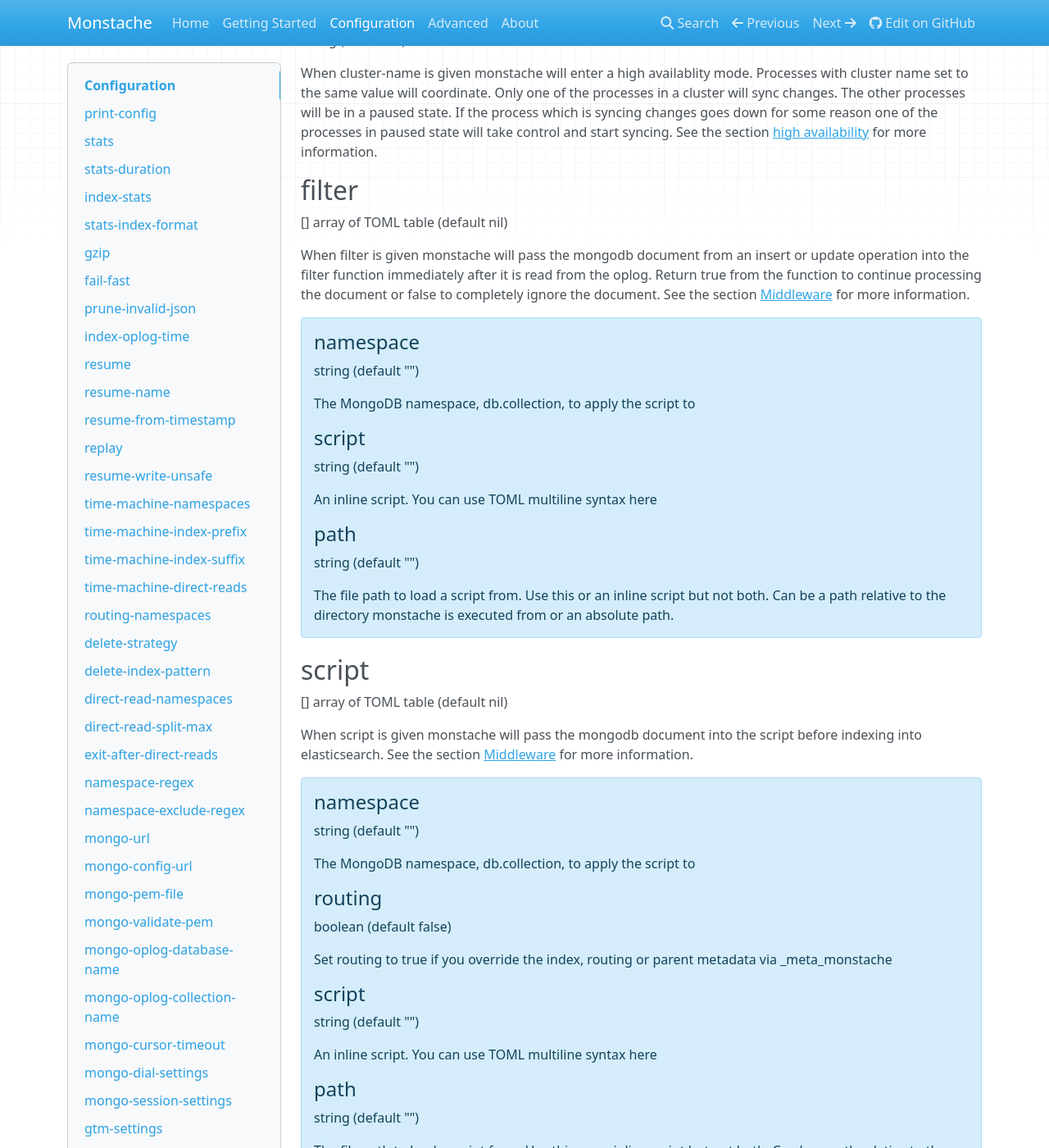
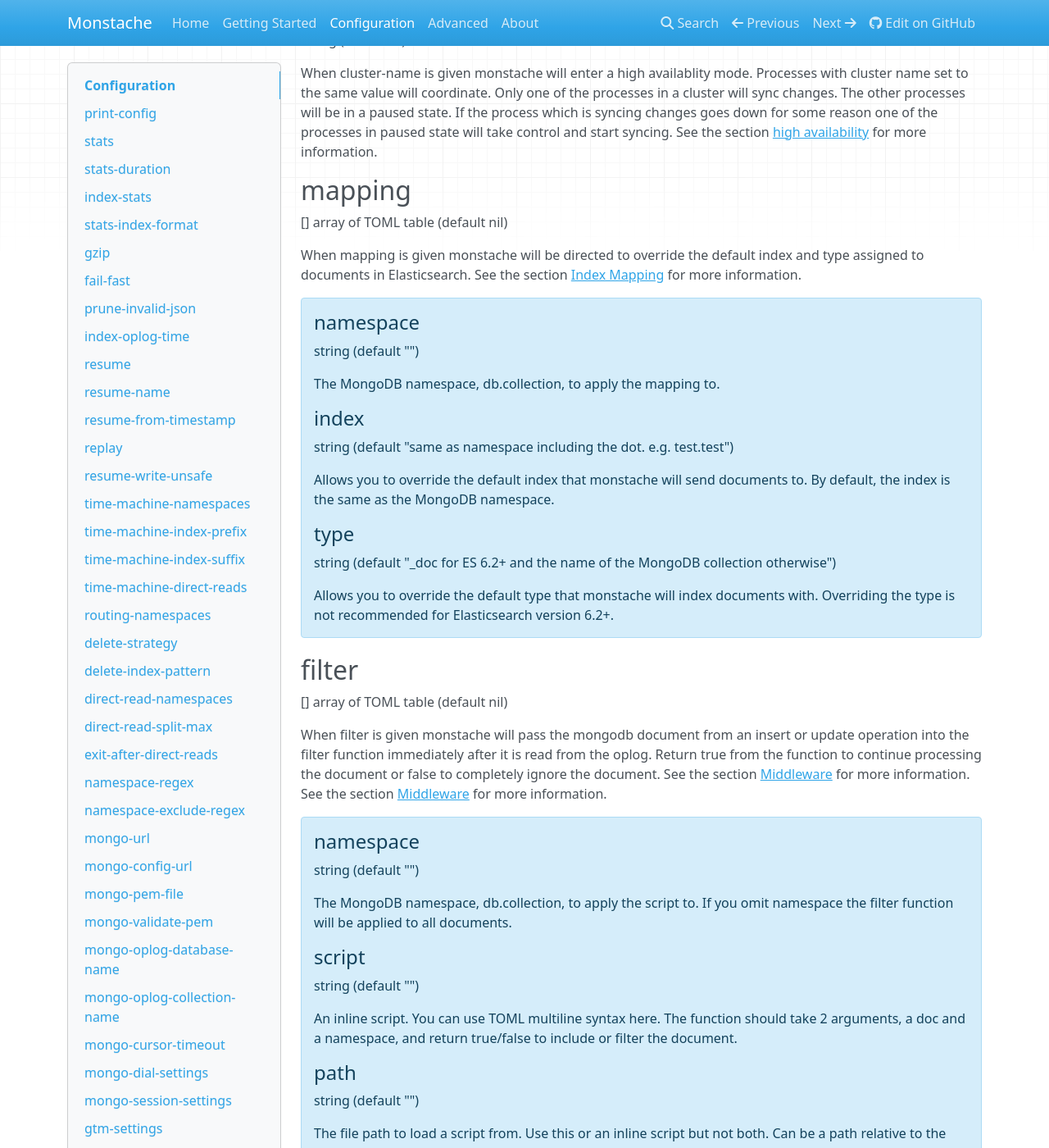
Before and after one commit to rwynn/monstache-site, an MkDocs documentation site: the page built from src/config.md, in a window 1280 px wide and 1400 px high, scrolled down 13946 px. Shown: the whole window at 82% size. Built offline with MkDocs 1.6.1, drawn with Linux system fonts in a browser that asks for light colours; nearby versions of some CDN libraries; old or Windows-style settings are respelled for this version of MkDocs; some of the changed text lies outside the part shown.

Commit message:
update docs

```diff
--- a/docs/index.html
+++ b/docs/index.html
@@ -251,5 +251,5 @@
 
 <!--
 MkDocs version : 0.17.3
-Build Date UTC : 2018-05-11 17:03:27
+Build Date UTC : 2018-05-16 21:31:05
 -->
--- a/src/config.md
+++ b/src/config.md
@@ -582,11 +582,12 @@
 processes in a cluster will sync changes.  The other processes will be in a paused state.  If the process which is syncing changes goes down for some reason
 one of the processes in paused state will take control and start syncing.  See the section [high availability](/advanced#high-availability) for more information.
 
-## filter
+## mapping
 
 [] array of TOML table (default nil)
 
-When filter is given monstache will pass the mongodb document from an insert or update operation into the filter function immediately after it is read from the oplog.  Return true from the function to continue processing the document or false to completely ignore the document. See the section [Middleware](/advanced#middleware) for more information.
+When mapping is given monstache will be directed to override the default index and type assigned to documents in Elasticsearch.
+See the section [Index Mapping](/advanced#index-mapping) for more information.
 
 !!! note ""
 
@@ -594,13 +595,42 @@
 
 	string (default "")
 
-	The MongoDB namespace, db.collection, to apply the script to
+	The MongoDB namespace, db.collection, to apply the mapping to.
+
+	#### index
+
+	string (default "same as namespace including the dot. e.g. test.test")
+
+	Allows you to override the default index that monstache will send documents to.  By default, the index is the same as the MongoDB namespace.
+
+	#### type
+
+	string (default "_doc for ES 6.2+ and the name of the MongoDB collection otherwise")
+
+	Allows you to override the default type that monstache will index documents with.  Overriding the type is not recommended for Elasticsearch version
+	6.2+.
+
+## filter
+
+[] array of TOML table (default nil)
+
+When filter is given monstache will pass the mongodb document from an insert or update operation into the filter function immediately after it is read from the oplog.  Return true from the function to continue processing the document or false to completely ignore the document. See the section [Middleware](/advanced#middleware) for more information.
+See the section [Middleware](/advanced#middleware) for more information.
+
+!!! note ""
+
+	#### namespace
+
+	string (default "")
+
+	The MongoDB namespace, db.collection, to apply the script to.  If you omit namespace the filter function will be applied to all documents.
 
 	#### script
 
 	string (default "")
 
-	An inline script.  You can use TOML multiline syntax here
+	An inline script.  You can use TOML multiline syntax here. The function should take 2 arguments, a doc and a namespace, and return true/false to
+	include or filter the document.
 
 	#### path
 
@@ -613,8 +643,8 @@
 
 [] array of TOML table (default nil)
 
-When script is given monstache will pass the mongodb document into the script before indexing into elasticsearch.  See the section [Middleware](/advanced#middleware)
-for more information.
+When script is given monstache will pass the mongodb document into the script before indexing into elasticsearch.
+See the section [Middleware](/advanced#middleware) for more information.
 
 !!! note ""
 
@@ -622,7 +652,7 @@
 
 	string (default "")
 
-	The MongoDB namespace, db.collection, to apply the script to
+	The MongoDB namespace, db.collection, to apply the script to. If you omit the namespace the mapping function with be applied to all documents.
 
 	#### routing
 
@@ -634,14 +664,15 @@
 
 	string (default "")
 
-	An inline script.  You can use TOML multiline syntax here
+	An inline script.  You can use TOML multiline syntax here.  The function should take 2 arguments, a doc and a namespace, and return a modified doc.
+	You can also return true to index the original document or false to ignore the document and schedule any previous documents with the same id
+	for deletion.
 
 	#### path
 
 	string (default "")
 
-	The file path to load a script from.  Use this or an inline script but not both. Can be a
-    path relative to the directory monstache is executed from or an absolute path.
+	The file path to load a script from.  Use this or an inline script but not both. Can be a path relative to the directory monstache is executed from or an absolute path.
 
 ## graylog-addr
 
```
Also changed, not shown: docs/about/index.html (+15 -1 lines), docs/advanced/index.html (+8 -9 lines), docs/config/index.html (+31 -11 lines), docs/sitemap.xml (+5 -5 lines), docs/start/index.html (+8 -1 lines), src/about.md (+17 -1 lines), src/advanced.md (+6 -14 lines), src/start.md (+10 -1 lines), docs/search/search_index.json.
